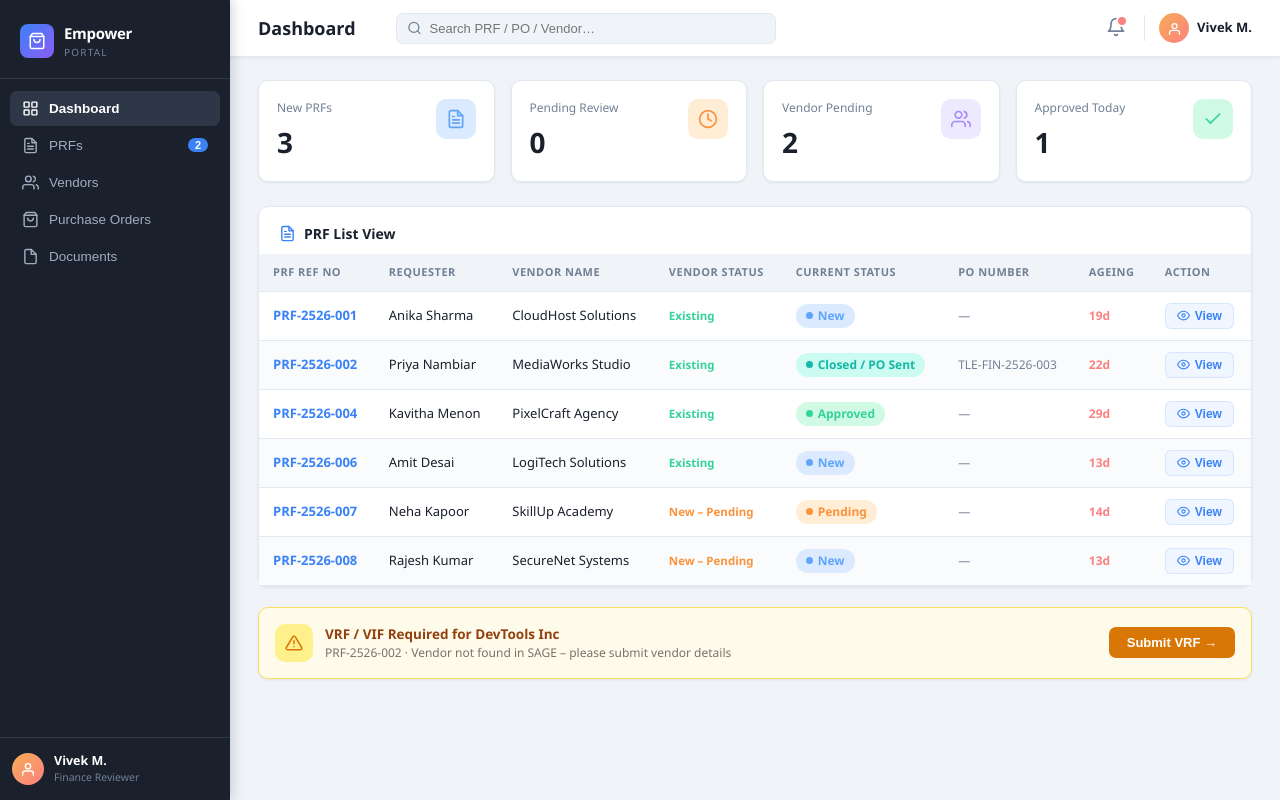
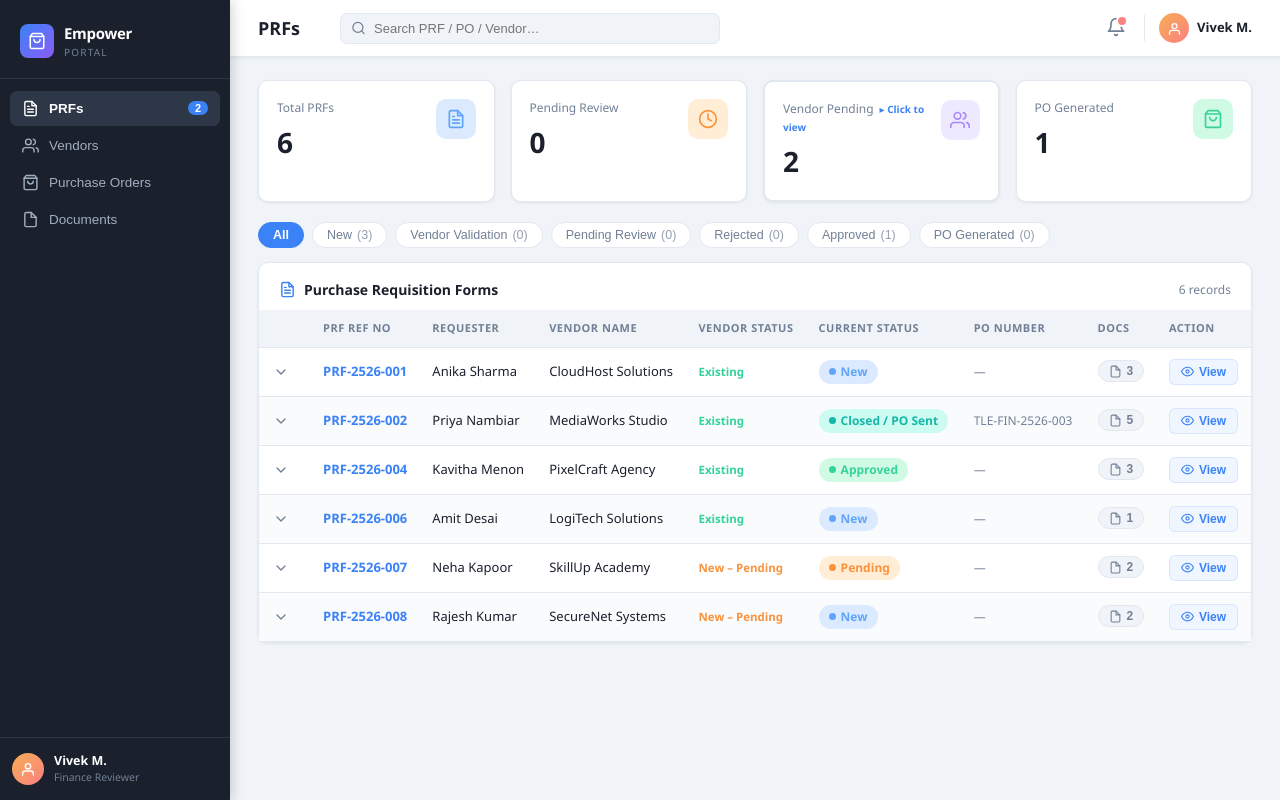
Before and after one commit to KreativKrish/PO_Automation, a React (Vite) app: page / in a window 1280 px wide. Built offline with nearby package versions, Linux system fonts and the light colour scheme.

Commit message:
feat: remove Dashboard page, its navigation item, initial state, and associated quick action UI.

```diff
--- a/src/EmpowerPortal.jsx
+++ b/src/EmpowerPortal.jsx
@@ -522,7 +522,6 @@ const T = {
 //  SIDEBAR
 // ═══════════════════════════════════════════════════════════════════════════════
 const NAV_ITEMS = [
-  { key: "dashboard", label: "Dashboard", icon: "dashboard" },
   { key: "prfs", label: "PRFs", icon: "prfs", badge: 2 },
   { key: "vendors", label: "Vendors", icon: "vendors" },
   { key: "orders", label: "Purchase Orders", icon: "orders" },
@@ -631,74 +630,7 @@ function CardHeader({ icon, title, action }) {
 // ═══════════════════════════════════════════════════════════════════════════════
 //  DASHBOARD PAGE
 // ═══════════════════════════════════════════════════════════════════════════════
-function Dashboard({ prfs, onSelectPrf }) {
-  const stats = [
-    { label: "New PRFs", value: prfs.filter((p) => p.status === "new").length, icon: "prfs", color: "#60a5fa", bg: "#dbeafe" },
-    { label: "Pending Review", value: prfs.filter((p) => p.status === "pending_review").length, icon: "clock", color: "#fb923c", bg: "#ffedd5" },
-    { label: "Vendor Pending", value: prfs.filter((p) => p.status === "vendor_validation" || p.vendorStatus === "new_pending").length, icon: "vendors", color: "#a78bfa", bg: "#ede9fe" },
-    { label: "Approved Today", value: prfs.filter((p) => p.status === "approved").length, icon: "check", color: "#34d399", bg: "#d1fae5" },
-  ];
-  return (
-    <div>
-      {/* Stat cards */}
-      <div style={{ display: "grid", gridTemplateColumns: "repeat(4, 1fr)", gap: 16, marginBottom: 24 }}>
-        {stats.map((s) => (
-          <Card key={s.label} style={{ padding: 18 }}>
-            <div style={{ display: "flex", alignItems: "flex-start", justifyContent: "space-between" }}>
-              <div>
-                <div style={{ fontSize: 12, color: T.textSub, fontWeight: 500, marginBottom: 4 }}>{s.label}</div>
-                <div style={{ fontSize: 28, fontWeight: 700, color: T.textMain }}>{s.value}</div>
-              </div>
-              <div style={{ width: 40, height: 40, borderRadius: 10, background: s.bg, display: "flex", alignItems: "center", justifyContent: "center" }}>
-                <Icon name={s.icon} size={20} color={s.color} />
-              </div>
-            </div>
-          </Card>
-        ))}
-      </div>
-      {/* PRF Table */}
-      <Card>
-        <CardHeader icon="prfs" title="PRF List View" />
-        <div style={{ overflowX: "auto" }}>
-          <table style={{ width: "100%", borderCollapse: "collapse", fontSize: 13 }}>
-            <thead>
-              <tr style={{ background: T.bg }}>
-                {["PRF Ref No", "Requester", "Vendor Name", "Vendor Status", "Current Status", "PO Number", "Ageing", "Action"].map((h) => (
-                  <th key={h} style={{ textAlign: "left", padding: "10px 14px", fontSize: 11, fontWeight: 600, color: T.textSub, textTransform: "uppercase", letterSpacing: "0.5px", borderBottom: `1px solid ${T.cardBorder}`, whiteSpace: "nowrap" }}>{h}</th>
-                ))}
-              </tr>
-            </thead>
-            <tbody>
-              {prfs.map((prf, i) => {
-                const ageing = Math.round((new Date() - new Date(prf.createdAt)) / 86400000);
-                return (
-                  <tr key={prf.id} style={{ background: i % 2 === 0 ? "#fff" : "#fafbfc", borderBottom: `1px solid ${T.cardBorder}`, transition: "background .12s" }} onMouseEnter={(e) => (e.currentTarget.style.background = "#f0f7ff")} onMouseLeave={(e) => (e.currentTarget.style.background = i % 2 === 0 ? "#fff" : "#fafbfc")}>
-                    <td style={{ padding: "11px 14px", fontWeight: 600, color: T.primary }}>{prf.id}</td>
-                    <td style={{ padding: "11px 14px", color: T.textMain }}>{prf.requester}</td>
-                    <td style={{ padding: "11px 14px", color: T.textMain }}>{prf.vendorName}</td>
-                    <td style={{ padding: "11px 14px" }}>
-                      <span style={{ fontSize: 11.5, fontWeight: 600, color: prf.vendorStatus === "existing" ? "#34d399" : "#fb923c" }}>
-                        {prf.vendorStatus === "existing" ? "Existing" : "New – Pending"}
-                      </span>
-                    </td>
-                    <td style={{ padding: "11px 14px" }}><StatusBadge status={prf.status} /></td>
-                    <td style={{ padding: "11px 14px", color: T.textSub, fontSize: 12 }}>{prf.poNumber || "—"}</td>
-                    <td style={{ padding: "11px 14px", color: ageing > 5 ? T.danger : T.textSub, fontWeight: ageing > 5 ? 600 : 400, fontSize: 12 }}>{ageing}d</td>
-                    <td style={{ padding: "11px 14px" }}>
-                      <button onClick={() => onSelectPrf(prf)} style={{ display: "inline-flex", alignItems: "center", gap: 5, background: T.primaryLight, color: T.primary, border: `1px solid ${T.primary}22`, borderRadius: 6, padding: "5px 11px", fontSize: 12, fontWeight: 600, cursor: "pointer" }}>
-                        <Icon name="eye" size={13} color={T.primary} /> View
-                      </button>
-                    </td>
-                  </tr>
-                );
-              })}
-            </tbody>
-          </table>
-        </div>
-      </Card>
-    </div>
-  );
-}
+
 
 // ═══════════════════════════════════════════════════════════════════════════════
 //  PRFs PAGE  (table + per-row expandable document drawer)
@@ -2142,14 +2074,14 @@ function VRFPage({ prf, onBack }) {
 //  ROOT APP
 // ═══════════════════════════════════════════════════════════════════════════════
 export default function App() {
-  const [page, setPage] = useState("dashboard");
+  const [page, setPage] = useState("prfs");
   const [selectedPrf, setSelectedPrf] = useState(null);
   const [selectedVendor, setSelectedVendor] = useState(null);
   const [vrfPrf, setVrfPrf] = useState(null);
   const [prfs, setPrfs] = useState(MOCK_PRFS);
   const [vendors, setVendors] = useState(MOCK_VENDORS);
 
-  const pageTitle = { dashboard: "Dashboard", prfs: "PRFs", vendors: "Vendors", orders: "Purchase Orders", documents: "Documents" };
+  const pageTitle = { prfs: "PRFs", vendors: "Vendors", orders: "Purchase Orders", documents: "Documents" };
 
   const handleVendorUpdate = (updatedVendor) => {
     setVendors((prev) => prev.map((v) => (v.name === updatedVendor.name ? updatedVendor : v)));
@@ -2161,7 +2093,6 @@ export default function App() {
     if (selectedVendor) return <VendorDetail vendor={selectedVendor} onBack={() => setSelectedVendor(null)} onUpdateVendor={handleVendorUpdate} />;
     if (selectedPrf) return <PRFDetail prf={selectedPrf} onBack={() => setSelectedPrf(null)} onUpdatePrf={(updated) => { setPrfs((prev) => prev.map((p) => (p.id === updated.id ? updated : p))); setSelectedPrf(updated); }} />;
     switch (page) {
-      case "dashboard": return <Dashboard prfs={prfs} onSelectPrf={setSelectedPrf} />;
       case "prfs": return <PRFsPage prfs={prfs} onSelectPrf={setSelectedPrf} />;
       case "vendors": return <VendorsPage onSelectVendor={setSelectedVendor} />;
       case "orders": return <PurchaseOrdersPage prfs={prfs} />;
@@ -2187,24 +2118,7 @@ export default function App() {
         <main style={{ padding: "24px 28px", paddingTop: T.headerH + 24 }}>
           {renderContent()}
           {/* Quick action: open VRF for new vendor PRF */}
-          {!selectedPrf && !vrfPrf && !selectedVendor && page === "dashboard" && (
-            <div style={{ marginTop: 20 }}>
-              <Card style={{ padding: 16, display: "flex", alignItems: "center", justifyContent: "space-between", background: "#fffbeb", border: "1px solid #f6e05e" }}>
-                <div style={{ display: "flex", alignItems: "center", gap: 12 }}>
-                  <div style={{ width: 38, height: 38, borderRadius: 10, background: "#fef08a", display: "flex", alignItems: "center", justifyContent: "center" }}>
-                    <Icon name="alert" size={18} color="#d97706" />
-                  </div>
-                  <div>
-                    <div style={{ fontSize: 13.5, fontWeight: 700, color: "#92400e" }}>VRF / VIF Required for DevTools Inc</div>
-                    <div style={{ fontSize: 12, color: "#78716c" }}>PRF-2526-002 · Vendor not found in SAGE – please submit vendor details</div>
-                  </div>
-                </div>
-                <button onClick={() => setVrfPrf(prfs.find((p) => p.id === "PRF-2526-002"))} style={{ background: "#d97706", color: "#fff", border: "none", borderRadius: 7, padding: "8px 18px", fontSize: 13, fontWeight: 600, cursor: "pointer", whiteSpace: "nowrap" }}>
-                  Submit VRF →
-                </button>
-              </Card>
-            </div>
-          )}
+
         </main>
       </div>
     </div>
```
